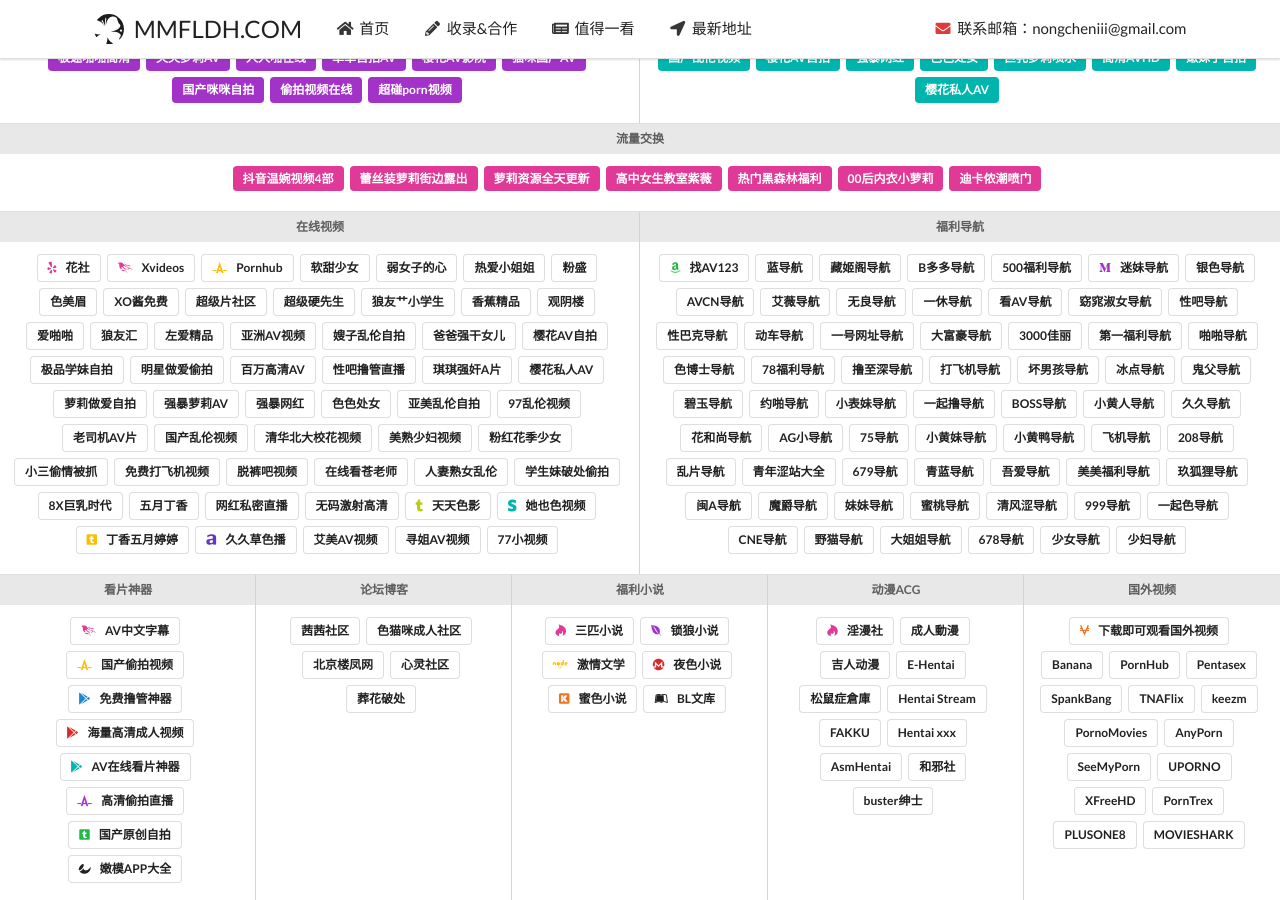
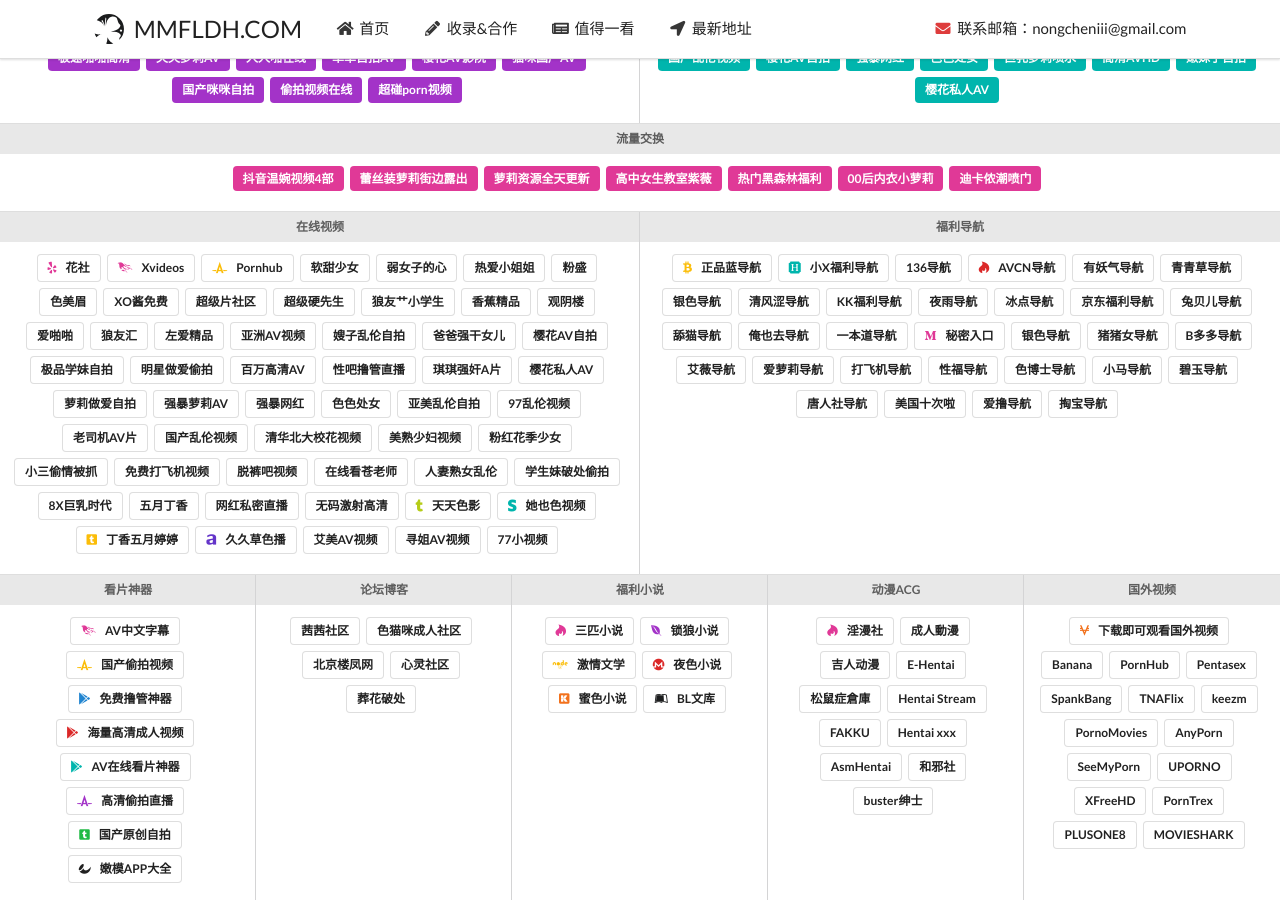
Before and after one commit to xmdh/Mmdh.github.io, a Jekyll site: the page built from index.html, in a window 1280 px wide and 900 px high, scrolled down 1020 px. Built offline with Jekyll 4.4.1, drawn with Linux system fonts in a browser that asks for light colours; comment, search, counter and statistics services are not loaded.

Commit message:
Update links.yml

```diff
--- a/_data/links.yml
+++ b/_data/links.yml
@@ -495,255 +495,133 @@
 
   - category: 福利导航
     links:
-    - name: 找AV123
-      icon: amazon green
+    - name: 正品蓝导航
+      icon: btc yellow
       style: basic
-      url: /daohang/num-1.html
+      url: /go/Num-DH-26.html
 
-    - name: 蓝导航
+    - name: 小X福利导航
+      icon: hire a helper teal
       style: basic
-      url: /daohang/num-39.html
+      url: /go/Num-DH-31.html
 
-    - name: 藏姬阁导航
+    - name: 136导航
       style: basic
-      url: /daohang/num-44.html
+      url: /go/Num-DH-10.html
+
+    - name: AVCN导航
+      icon: hotjar red
+      style: basic
+      url: /go/Num-DH-16.html
+
+    - name: 有妖气导航
+      style: basic
+      url: /go/Num-DH-01.html
+
+    - name: 青青草导航
+      style: basic
+      url: /go/Num-DH-00.html
+
+    - name: 银色导航
+      style: basic
+      url: /go/Num-DH-08.html
+
+    - name: 清风涩导航
+      style: basic
+      url: http://2qfs.pw/
+
+    - name: KK福利导航
+      style: basic
+      url: /go/Num-DH-09.html
+
+    - name: 夜雨导航
+      style: basic
+      url: /go/Num-DH-07.html
+
+    - name: 冰点导航
+      style: basic
+      url: /go/Num-DH-39.html
+
+    - name: 京东福利导航
+      style: basic
+      url: /go/Num-DH-24.html
+
+    - name: 兔贝儿导航
+      style: basic
+      url: /go/Num-DH-19.html
+
+    - name: 舔猫导航
+      style: basic
+      url: /go/Num-DH-22.html
+
+    - name: 俺也去导航
+      style: basic
+      url: /go/Num-DH-20.html
+
+    - name: 一本道导航
+      style: basic
+      url: /go/Num-DH-21.html
+
+    - name: 秘密入口
+      icon: medium m pink
+      style: basic
+      url: /go/Num-DH-17.html
+
+    - name: 银色导航
+      style: basic
+      url: /go/Num-DH-08.html
+
+    - name: 猪猪女导航
+      style: basic
+      url: /go/Num-DH-27.html
 
     - name: B多多导航
       style: basic
-      url: /daohang/num-25.html
-
-    - name: 500福利导航
-      style: basic
-      url: https://www.ango500.co
-
-    - name: 迷妹导航
-      icon: medium m purple
-      style: basic
-      url: /daohang/num-6.html
-
-    - name: 银色导航
-      style: basic
-      url: /daohang/num-35.html
-
-    - name: AVCN导航
-      style: basic
-      url: /daohang/num-12.html
+      url: /go/Num-DH-15.html
 
     - name: 艾薇导航
       style: basic
-      url: /daohang/num-43.html
+      url: /go/Num-DH-14.html
 
-    - name: 无良导航
+    - name: 爱萝莉导航
       style: basic
-      url: /daohang/num-11.html
+      url: /go/Num-DH-44.html
 
-    - name: 一休导航
+    - name: 打飞机导航
       style: basic
-      url: http://www.yixiudh.info
+      url: /go/Num-DH-23.html
 
-    - name: 看AV导航
+    - name: 性福导航
       style: basic
-      url: https://kanav.pw/
-
-    - name: 窈窕淑女导航
-      style: basic
-      url: https://lululu.rocks/
-
-    - name: 性吧导航
-      style: basic
-      url: /daohang/num-48.html
-
-    - name: 性巴克导航
-      style: basic
-      url: https://xbkav.xyz/
-
-    - name: 动车导航
-      style: basic
-      url: /daohang/num-28.html
-
-    - name: 一号网址导航
-      style: basic
-      url: /daohang/num-91.html
-
-    - name: 大富豪导航
-      style: basic
-      url: /daohang/num-79.html
-
-    - name: 3000佳丽
-      style: basic
-      url: /daohang/num-104.html
-
-    - name: 第一福利导航
-      style: basic
-      url: /daohang/num-90.html
-
-    - name: 啪啪导航
-      style: basic
-      url: /daohang/num-37.html
+      url: /go/Num-DH-04.html
 
     - name: 色博士导航
       style: basic
-      url: /daohang/num-57.html
+      url: http://www.boshisex.info
 
-    - name: 78福利导航
+    - name: 小马导航
       style: basic
-      url: /daohang/num-2.html
-
-    - name: 撸至深导航
-      style: basic
-      url: /daohang/num-50.html
-
-    - name: 打飞机导航
-      style: basic
-      url: /daohang/num-95.html
-
-    - name: 坏男孩导航
-      style: basic
-      url: /daohang/num-88.html
-
-    - name: 冰点导航
-      style: basic
-      url: /daohang/num-60.html
-
-    - name: 鬼父导航
-      style: basic
-      url: /daohang/num-13.html
+      url: /go/Num-DH-03.html
 
     - name: 碧玉导航
       style: basic
-      url: /daohang/num-61.html
+      url: /go/Num-DH-05.html
 
-    - name: 约啪导航
+    - name: 唐人社导航
       style: basic
-      url: /daohang/num-52.html
+      url: /go/Num-DH-32.html
 
-    - name: 小表妹导航
+    - name: 美国十次啦
       style: basic
-      url: /daohang/num-70.html
+      url: /go/Num-DH-25.html
 
-    - name: 一起撸导航
+    - name: 爱撸导航
       style: basic
-      url: /daohang/num-9.html
+      url: /go/Num-DH-06.html
 
-    - name: BOSS导航
+    - name: 掏宝导航
       style: basic
-      url: /daohang/num-33.html
-
-    - name: 小黄人导航
-      style: basic
-      url: /daohang/num-29.html
-
-    - name: 久久导航
-      style: basic
-      url: /daohang/num-21.html
-
-    - name: 花和尚导航
-      style: basic
-      url: /daohang/num-63.html
-
-    - name: AG小导航
-      style: basic
-      url: /daohang/num-72.html
-
-    - name: 75导航
-      style: basic
-      url: /daohang/num-30.html
-
-    - name: 小黄妹导航
-      style: basic
-      url: /daohang/num-40.html
-
-    - name: 小黄鸭导航
-      style: basic
-      url: /daohang/num-58.html
-
-    - name: 飞机导航
-      style: basic
-      url: /daohang/num-34.html
-
-    - name: 208导航
-      style: basic
-      url: /daohang/num-83.html
-
-    - name: 乱片导航
-      style: basic
-      url: /daohang/num-7.html
-
-    - name: 青年涩站大全
-      style: basic
-      url: /daohang/num-42.html
-
-    - name: 679导航
-      style: basic
-      url: /daohang/num-54.html
-
-    - name: 青蓝导航
-      style: basic
-      url: /daohang/num-38.html
-
-    - name: 吾爱导航
-      style: basic
-      url: /daohang/num-4.html
-
-    - name: 美美福利导航
-      style: basic
-      url: /daohang/num-14.html
-
-    - name: 玖狐狸导航
-      style: basic
-      url: /daohang/num-73.html
-
-    - name: 闽A导航
-      style: basic
-      url: /daohang/num-31.html
-
-    - name: 魔爵导航
-      style: basic
-      url: /daohang/num-55.html
-
-    - name: 妹妹导航
-      style: basic
-      url: /daohang/num-24.html
-
-    - name: 蜜桃导航
-      style: basic
-      url: /daohang/num-68.html
-
-    - name: 清风涩导航
-      style: basic
-      url: /daohang/num-3.html
-
-    - name: 999导航
-      style: basic
-      url: /daohang/num-36.html
-
-    - name: 一起色导航
-      style: basic
-      url: /daohang/num-62.html
-
-    - name: CNE导航
-      style: basic
-      url: /daohang/num-47.html
-
-    - name: 野猫导航
-      style: basic
-      url: /daohang/num-56.html
-
-    - name: 大姐姐导航
-      style: basic
-      url: /daohang/num-59.html
-
-    - name: 678导航
-      style: basic
-      url: /daohang/num-65.html
-
-    - name: 少女导航
-      style: basic
-      url: /daohang/num-67.html
-
-    - name: 少妇导航
-      style: basic
-      url: /daohang/num-71.html
+      url: /go/Num-DH-12.html
 
 - section: THREE
   categories:
```
